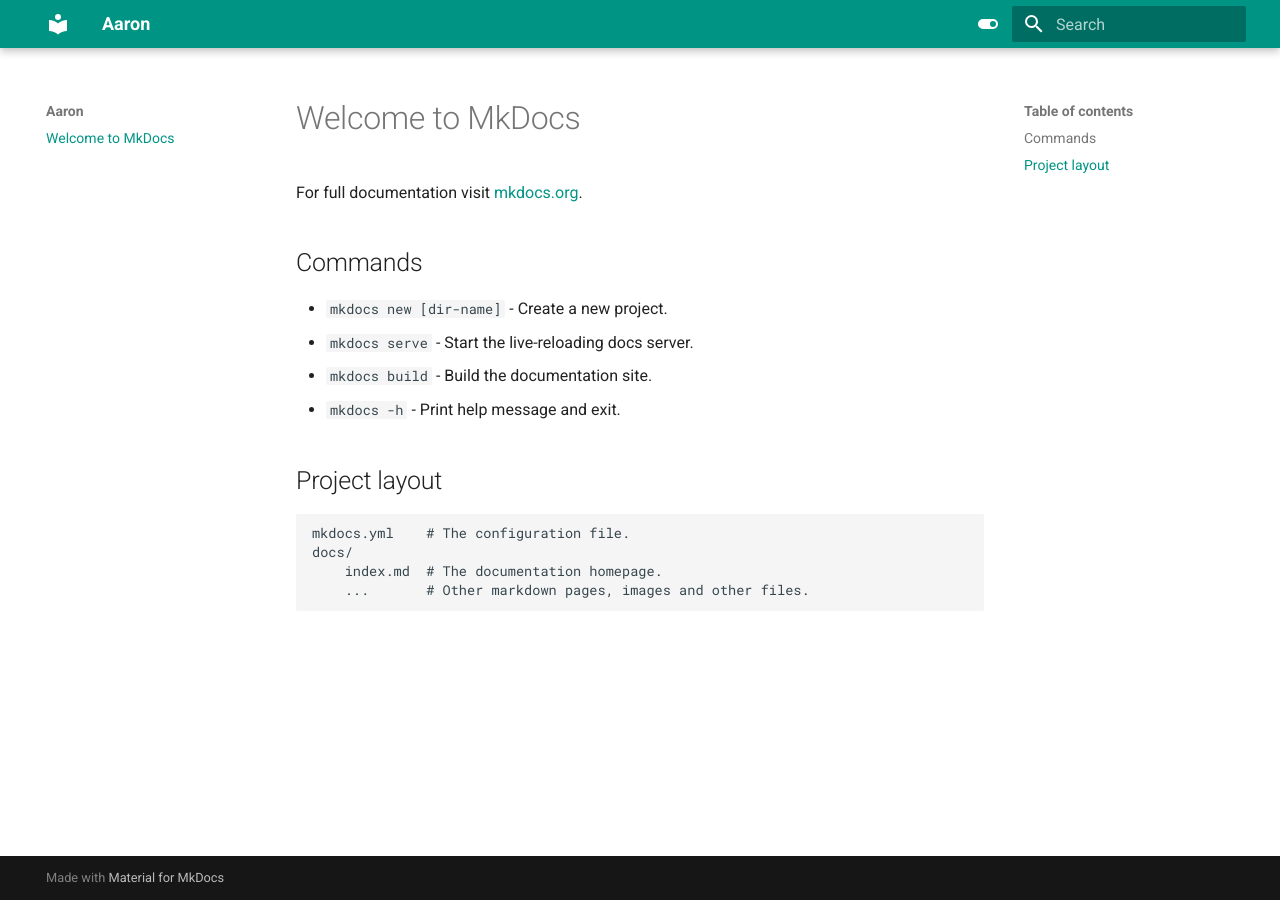
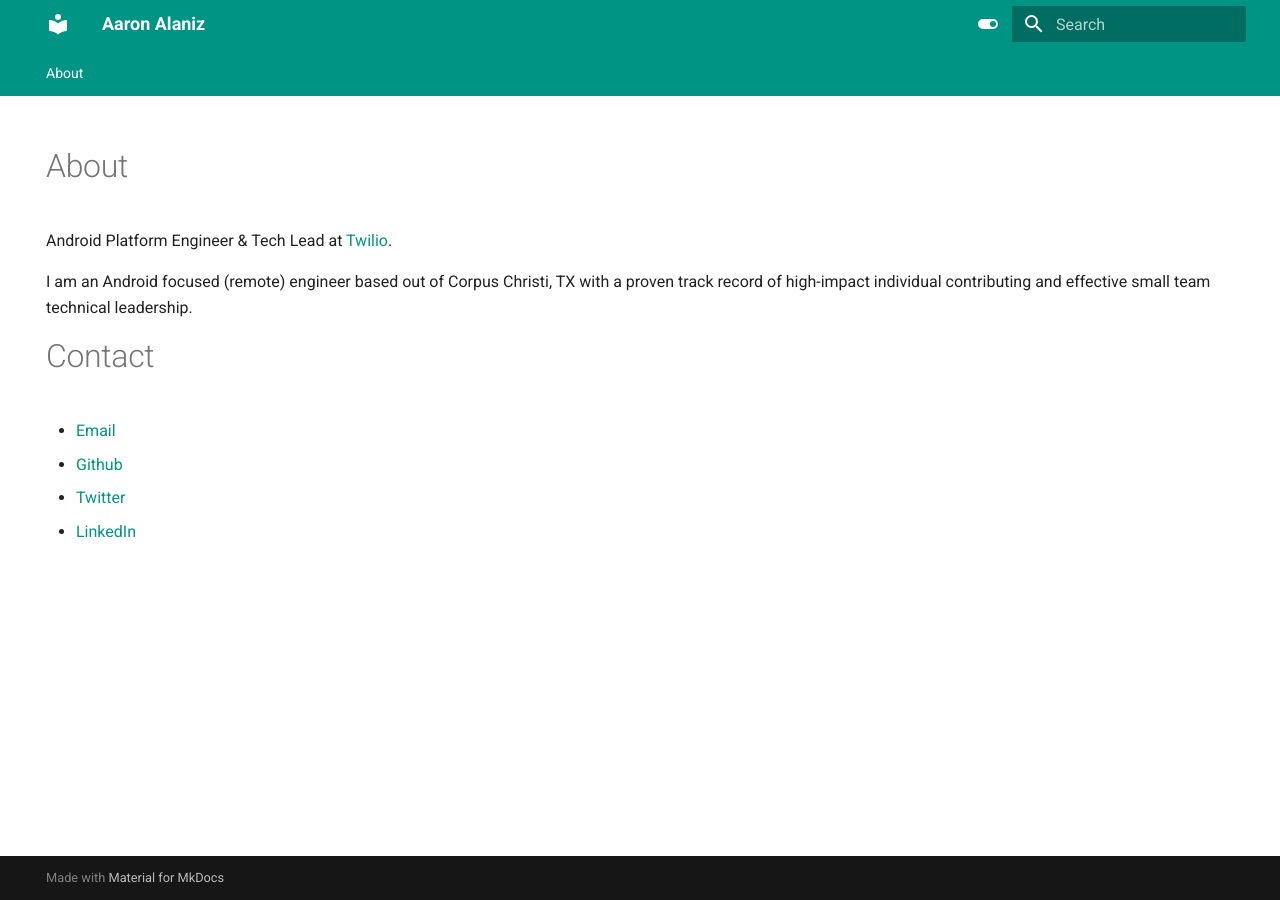
Before and after one commit to aaalaniz/aaron, an MkDocs documentation site: the page built from docs/index.md, in a window 1280 px wide. Built offline with MkDocs 1.6.1 and Material for MkDocs 9.7.7, drawn with Linux system fonts in a browser that asks for light colours.

Commit message:
Add about section

```diff
--- a/docs/index.md
+++ b/docs/index.md
@@ -1,17 +1,16 @@
-# Welcome to MkDocs
+---
+hide:
+  - navigation
+  - toc
+---
+# About
+Android Platform Engineer & Tech Lead at [Twilio](https://www.twilio.com/).
 
-For full documentation visit [mkdocs.org](https://www.mkdocs.org).
+I am an Android focused (remote) engineer based out of Corpus Christi, TX with a proven track record of high-impact individual contributing and effective small team technical leadership.
 
-## Commands
+# Contact
 
-* `mkdocs new [dir-name]` - Create a new project.
-* `mkdocs serve` - Start the live-reloading docs server.
-* `mkdocs build` - Build the documentation site.
-* `mkdocs -h` - Print help message and exit.
-
-## Project layout
-
-    mkdocs.yml    # The configuration file.
-    docs/
-        index.md  # The documentation homepage.
-        ...       # Other markdown pages, images and other files.
+- [Email](mailto:aaron@aalaniz.com)
+- [Github](https://github.com/aaalaniz/)
+- [Twitter](https://twitter.com/aaron_aalaniz)
+- [LinkedIn](https://www.linkedin.com/in/aaron-alaniz/)
--- a/mkdocs.yml
+++ b/mkdocs.yml
@@ -1,6 +1,8 @@
-site_name: Aaron
+site_name: Aaron Alaniz
 theme:
   name: material
+  features:
+    - navigation.tabs
   palette:
     - scheme: default
       primary: teal
```
